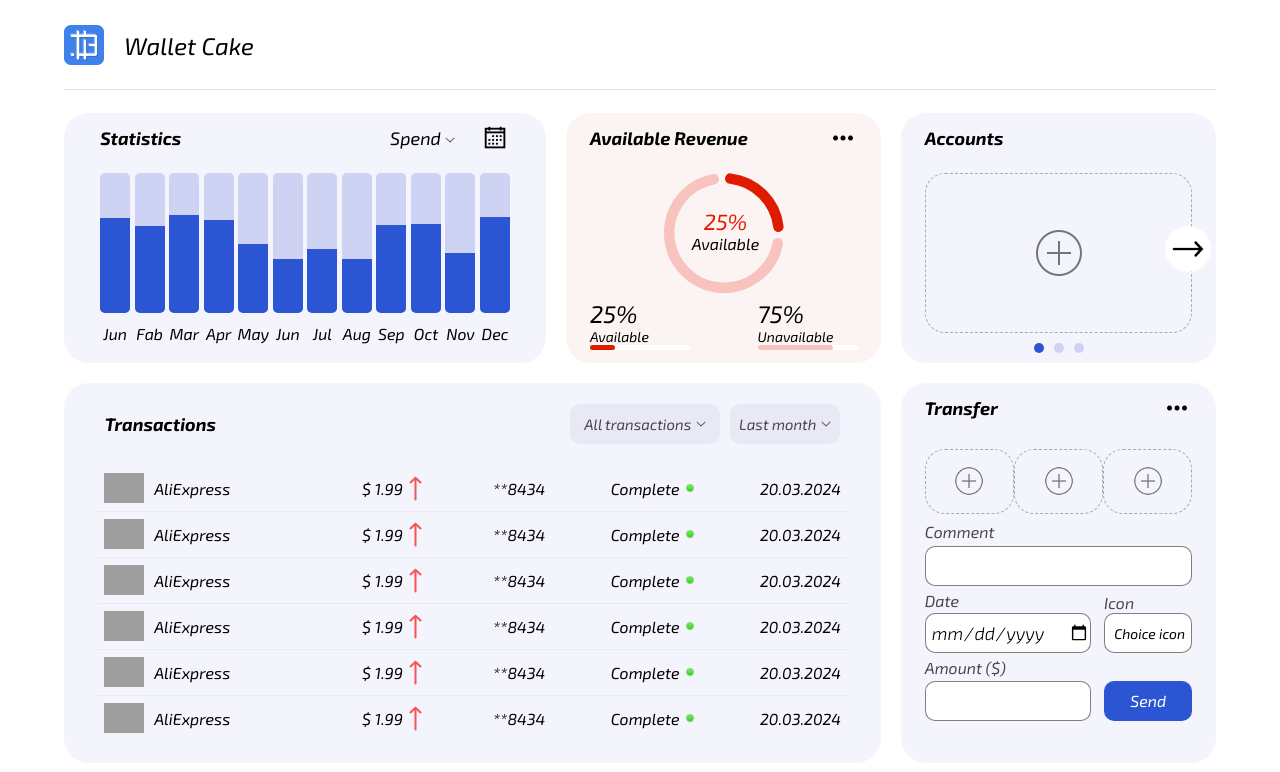
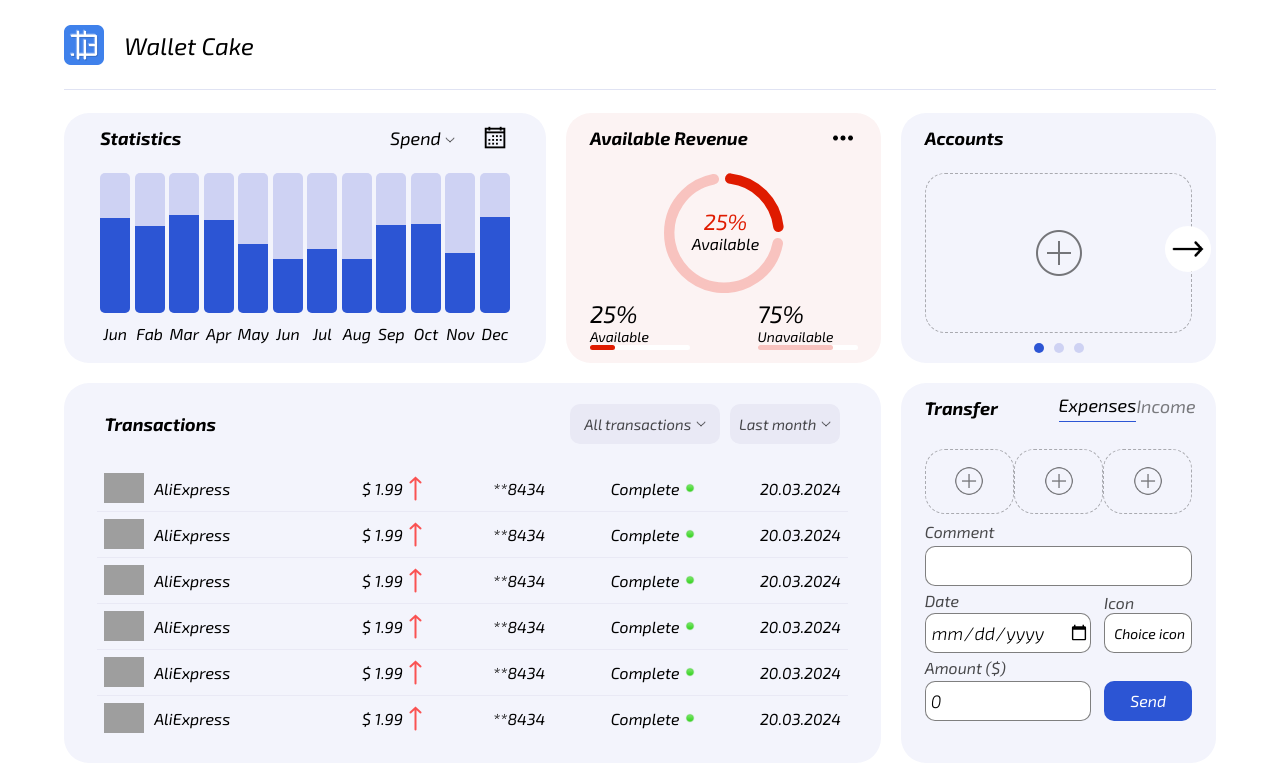
Before and after one commit to SoftBoy4k/Wallet-Cake, a React (Vite) app: page / in a window 1280 px wide. Shown: the top 772 px of the page. Built offline with nearby package versions, Linux system fonts and the light colour scheme; grey boxes are pictures that could not be loaded.

Commit message:
created transfer operations

```diff
--- a/src/components/Transfer/Transfer.css
+++ b/src/components/Transfer/Transfer.css
@@ -3,6 +3,33 @@
     grid-column: 6 / 8;
     border-radius: 25px;
     position: relative;
+}
+
+.transfer__operations {
+    display: flex;
+    justify-content: space-between;
+    width: 50%;
+    align-items: center;
+}
+
+.transfer__operations > p {
+    padding-bottom: 5px;
+    color: rgba(0, 0, 0, 0.5);
+    cursor: pointer;
+    transition: all ease 0.3s;
+}
+
+.transfer__operations > p:hover {
+    color: rgba(0, 0, 0, 0.7);
+}
+
+.transfer__operations > .transfer__operation--active {
+    border-bottom: 1px solid #2C55D4;
+    color: black;
+}
+
+.transfer__operations > .transfer__operation--active:hover {
+    color: black;
 }
 
 .transfer__icon {
--- a/src/components/Transfer/Transfer.tsx
+++ b/src/components/Transfer/Transfer.tsx
@@ -1,18 +1,21 @@
 import './Transfer.css'
-import moreIcon from '../../icons/more.png'
 import { ShortCard } from './ShortCard/ShortCard'
 import { ShortNoCard } from './ShortNoCard/ShortNoCard'
-import { useSelector } from 'react-redux'
+import { useDispatch, useSelector } from 'react-redux'
 import { RootState } from '../../redux/store'
 import { useState } from 'react'
 import { SelectionIcons } from './SelectionIcons/SelectionIcons'
+import { editAccounts } from '../../redux/Slices/accountsSlice'
 
 export const Transfer = () => {
 
+  const dispatch = useDispatch();
   const accounts = useSelector((state: RootState) => state.accounts.accounts);
   const [selectedShortCard, setSelectedShortCard] = useState<number>(0);
   const [isSelectedIcon, setIsSelectedIcon] = useState<boolean>(false);
   const [selectedIcon, setSelectedIcon] = useState<string | undefined>();
+  const [transferOperations, setTransferOperations] = useState<0 | 1>(0); // 0 - Expenses, 1 - Income
+  const [transferAmount, setTransferAmount] = useState<number>(0);
 
   const shortCardSelectHandler = (i:number) => {
     setSelectedShortCard(i)
@@ -22,11 +25,32 @@ export const Transfer = () => {
     setIsSelectedIcon(!isSelectedIcon);
   }
 
+  const sendHandler = ():void => {
+    const currentAccounts = {
+      id: selectedShortCard,
+      name: accounts[selectedShortCard].name,
+      background: accounts[selectedShortCard].background,
+      amount: transferOperations === 0 ? accounts[selectedShortCard].amount - transferAmount : accounts[selectedShortCard].amount + transferAmount
+    }
+    dispatch(editAccounts(currentAccounts))
+  }
+
   return (
     <div className="transfer">
         <div className='block__header'>
           <h4>Transfer</h4>
-          <img className='transfer__icon' src={moreIcon} alt="more" />
+          <div className='transfer__operations'>
+            <p
+            className={transferOperations === 0 ? 'transfer__operation--active' : undefined}
+            onClick={() => setTransferOperations(0)}>
+              Expenses
+            </p>
+            <p
+            className={transferOperations === 1 ? 'transfer__operation--active' : undefined}
+            onClick={() => setTransferOperations(1)}>
+              Income
+            </p>
+          </div>
         </div>
         <div className='transfer__cards'>
           {[0, 1, 2].map(i => accounts[i] ? <ShortCard account={accounts[i]} key={i} isSelected={selectedShortCard === i} shortCardSelectHandler={shortCardSelectHandler}/> : <ShortNoCard key={i}/>)}
@@ -52,10 +76,14 @@ export const Transfer = () => {
             <div>
               <p className='transfer__text'>Amount ($)</p>
               <div>
-                <input className='transfer__input' type="text" />
+                <input
+                  className='transfer__input'
+                  type="text"
+                  value={transferAmount}
+                  onChange={e => setTransferAmount(Number(e.target.value))}/>
               </div>
             </div>
-            <button>Send</button>
+            <button onClick={sendHandler}>Send</button>
           </div>
         </div>
     </div>
```
